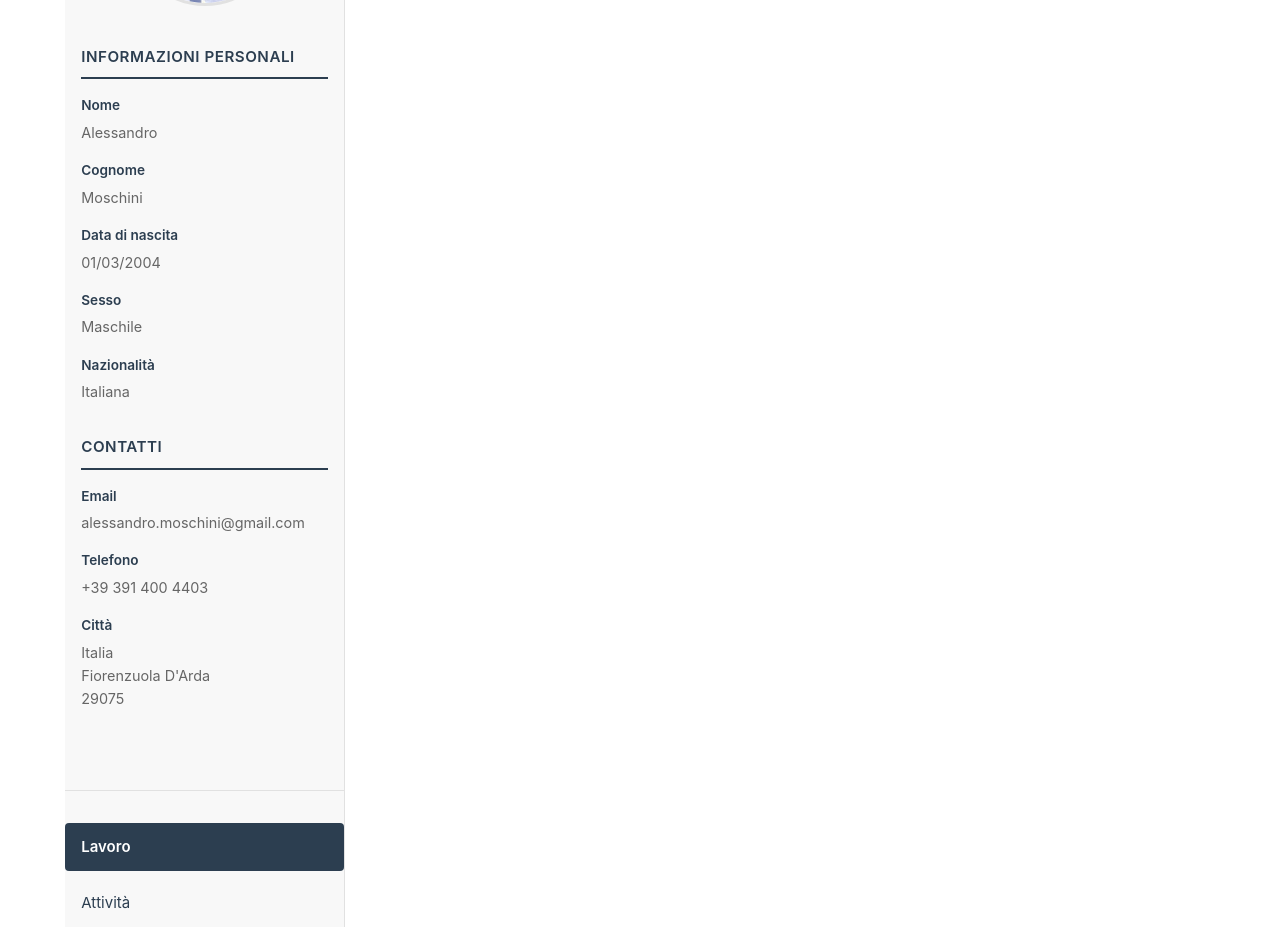
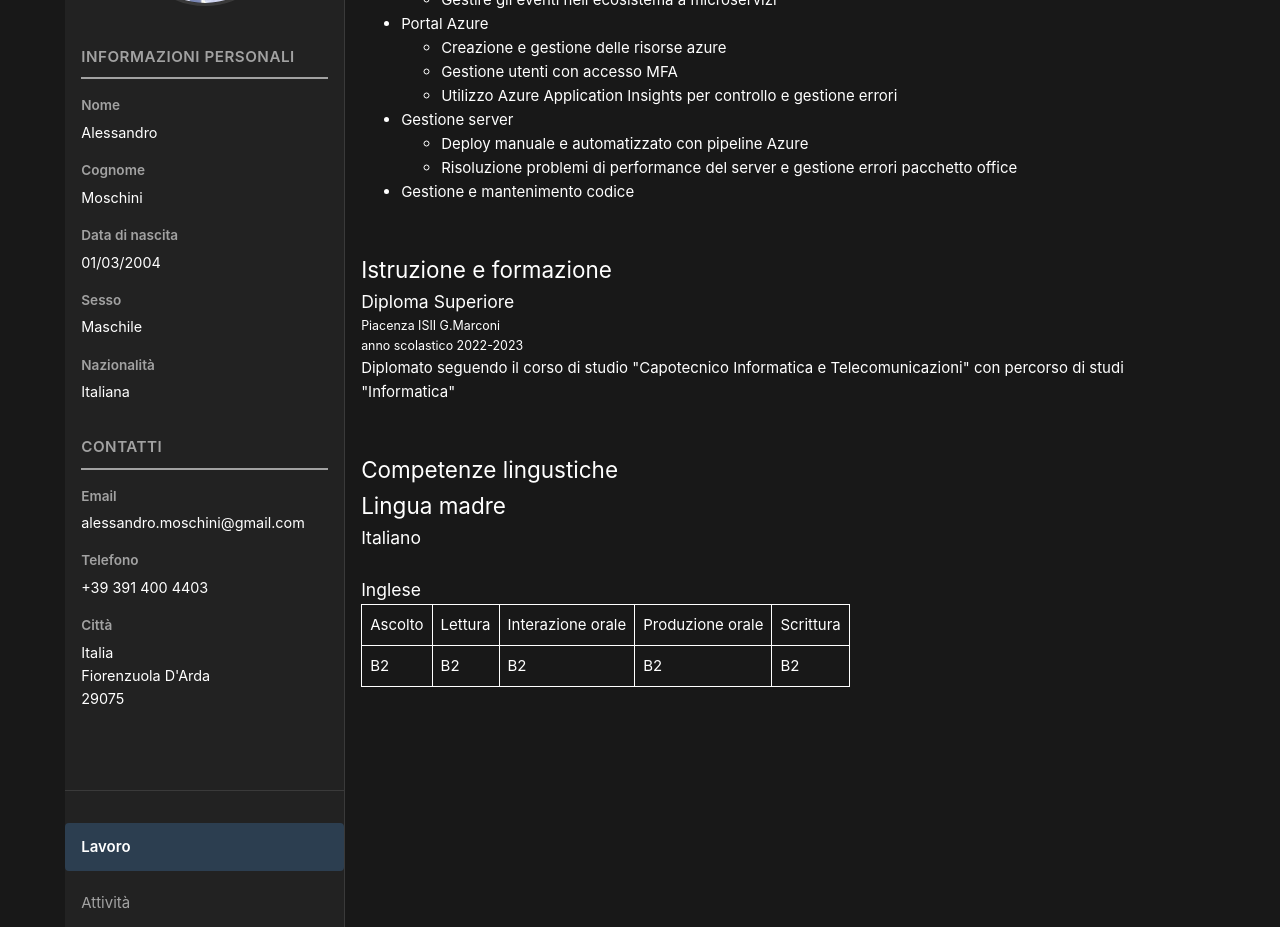
Before and after one commit to Elmosco04/CV-Statico, a Vue app: page / in a window 1280 px wide. Shown: the part 160-1087 px from the top of the page. Built offline with nearby package versions, Linux system fonts and the light colour scheme; the HTML template or start-up script is replaced by a standard one.

Commit message:
Fix Browser color

```diff
--- a/src/assets/base.css
+++ b/src/assets/base.css
@@ -23,15 +23,15 @@
 
 /* semantic color variables for this project */
 :root {
-  --color-background: var(--vt-c-white);
-  --color-background-soft: var(--vt-c-white-soft);
-  --color-background-mute: var(--vt-c-white-mute);
+  --color-background: var(--vt-c-black);
+  --color-background-soft: var(--vt-c-black-soft);
+  --color-background-mute: var(--vt-c-black-mute);
 
-  --color-border: var(--vt-c-divider-light-2);
-  --color-border-hover: var(--vt-c-divider-light-1);
+  --color-border: var(--vt-c-divider-dark-2);
+  --color-border-hover: var(--vt-c-divider-dark-1);
 
-  --color-heading: var(--vt-c-text-light-1);
-  --color-text: var(--vt-c-text-light-1);
+  --color-heading: var(--vt-c-text-dark-1);
+  --color-text: var(--vt-c-text-dark-2);
 
   --section-gap: 160px;
 }
--- a/src/assets/main.css
+++ b/src/assets/main.css
@@ -24,16 +24,9 @@
 .generalInformation {
   width: 25%;
   min-width: 250px;
-  background-color: var(--color-background-soft, #f5f5f5);
+  background-color: var(--color-background-soft, #ffffff);
   overflow-y: auto;
   border-right: 1px solid var(--color-border);
-}
-
-a, .green {
-  text-decoration: none;
-  color: hsla(160, 100%, 37%, 1);
-  transition: 0.4s;
-  padding: 3px;
 }
 
 /* Layout tabella */
--- a/src/views/GeneralInformation.vue
+++ b/src/views/GeneralInformation.vue
@@ -119,7 +119,6 @@
 }
 
 .info-item p {
-  color: var(--color-text-secondary, #666);
   margin: 0;
   font-size: 0.9rem;
 }
```
